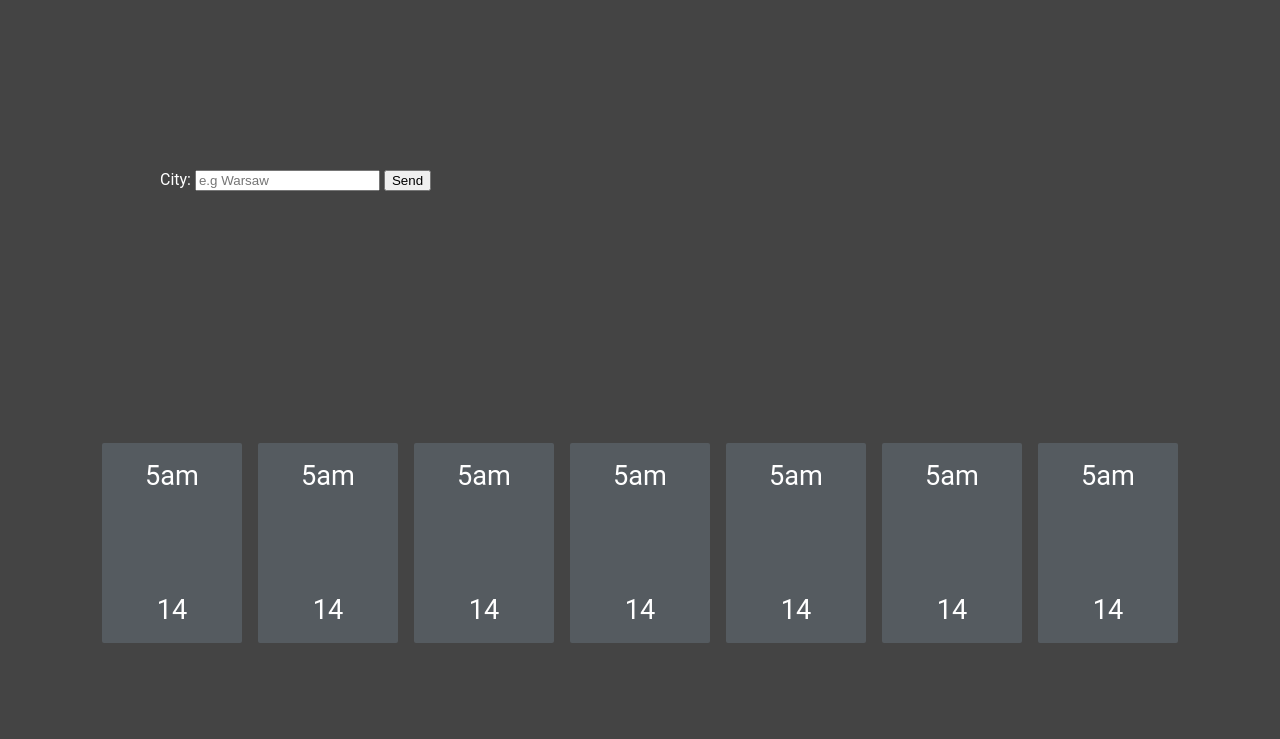
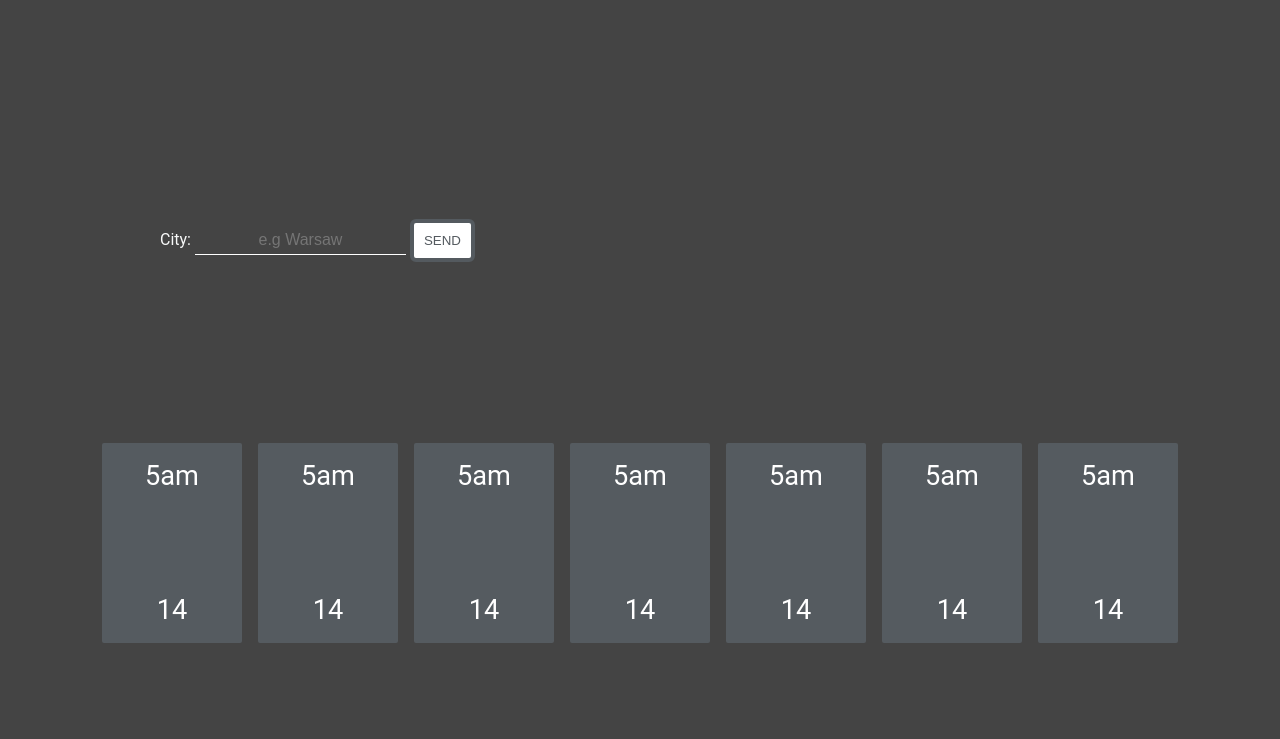
Before and after one commit to Pawel-Mielniczuk/weather-app, a plain HTML site: page index.html in a window 1280 px wide. Shown: the part 61-800 px from the top of the page. Drawn offline with Linux system fonts and the light colour scheme; a script that the page names is missing.

Commit message:
add style for form button

```diff
--- a/style.css
+++ b/style.css
@@ -1,6 +1,8 @@
 html {
   box-sizing: border-box;
   font-family: 'Roboto', sans-serif;
+  -webkit-font-smoothing: antialiased;
+  -moz-osx-font-smoothing: grayscale;
 }
 *,
 *:before,
@@ -8,13 +10,13 @@ html {
   box-sizing: inherit;
 }
 
-body,
-p {
+body {
   margin: 0;
   padding: 0;
   background-color: #444444;
-  color: #ffffff;
+  color: #f8f9f9;
 }
+
 
 .hero-section {
   height: 100vh;
@@ -29,10 +31,6 @@ p {
   background-size: cover;
 }
 
-/* .color-overlay {
-
-} */
-
 .page-header {
   position: absolute;
   top: 4rem;
@@ -46,6 +44,9 @@ p {
 
 .city {
   height: 3rem;
+  font-size: 3rem;
+  padding: 0;
+  margin:0;
 }
 
 .temperature {
@@ -59,7 +60,41 @@ p {
   position: relative;
 }
 
-.form input {
+.input {
+  height:30px;
+  border:0;
+  border-bottom: 1px solid white;
+  background: none;
+  transition: all .3s ease-out;
+  text-align: center;
+  font-weight: 300;
+  color:white;
+  font-size: 16px;
+}
+
+.btn {
+  color: #545a5f;
+  text-transform: uppercase;
+  background: #ffffff;
+  padding: 10px;
+  border: 4px solid #545a5f ;
+  border-radius: 6px;
+  display: inline-block;
+  transition: all 0.3s ease 0s;
+  outline: none;
+}
+
+.btn:hover {
+  color: #20bf6b ;
+  border-radius: 50px;
+  border-color: #20bf6b ;
+  transition: all 0.3s ease 0s;
+}
+
+
+.form input:focus {
+  outline: none;
+  /* box-shadow: 0 5px 20px -8px rgba(255,255,255, .3); */
 }
 
 .label-name {
@@ -193,20 +228,17 @@ p {
   stroke: #71f0ff;
 }
 
-.circular-chart.blue .circle {
-  stroke: #ff5c3a;
-}
-
 .percentage {
   fill: #ffffff;
   font-family: sans-serif;
-  font-size: 0.4em;
+  font-size: 0.3em;
   text-anchor: middle;
 }
 
 .sun {
   display: inline-flex;
   flex-direction: column;
+  font-size: 1.3rem;
 }
 
 .sun span {
@@ -226,7 +258,7 @@ p {
   height: 50px;
   position: absolute;
   top:50%;
-  left:50px;
+  left:40px;
   transform: translateY(-50%);
 }
 
```
